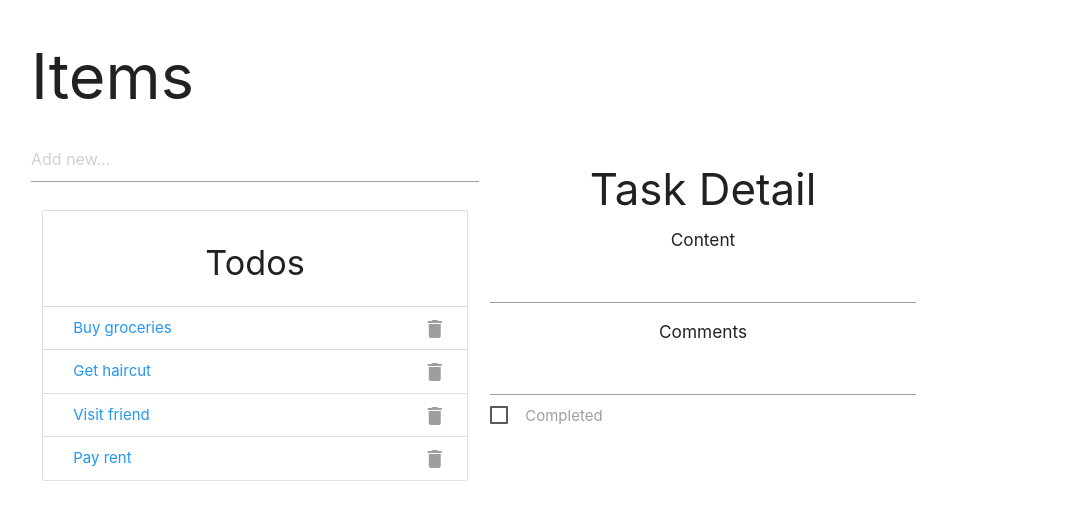
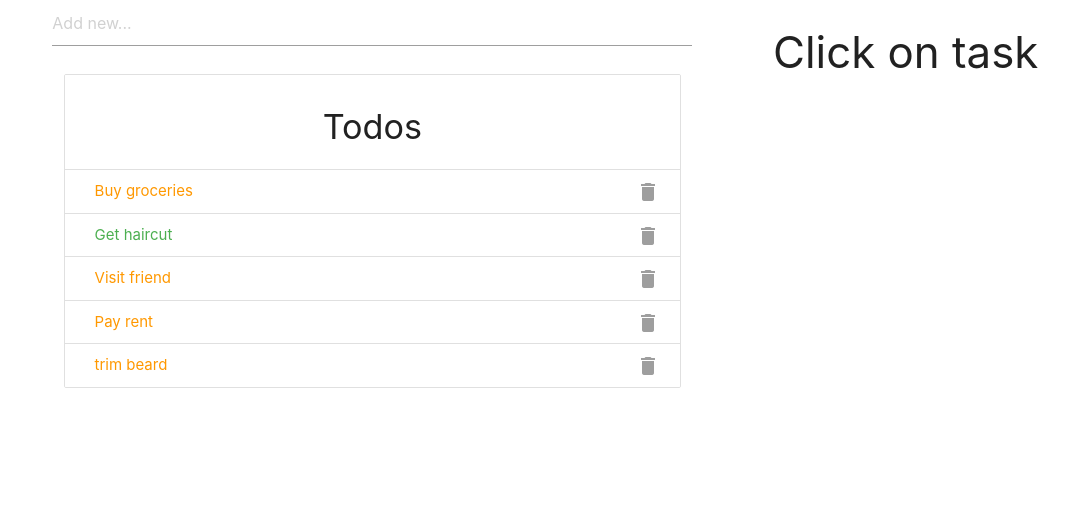
Before and after one commit to asamaiya00/meta-list, a React (Create React App) app: page / in a window 1280 px wide. Shown: the top 520 px of the page, without its empty margins (161-1229 px from the left). Built offline with nearby package versions, Linux system fonts and the light colour scheme; data requests are answered from the project's data file.

Commit message:
update logs

```diff
--- a/db.json
+++ b/db.json
@@ -4,33 +4,41 @@
       "id": 1,
       "name": "Buy groceries",
       "content": "milk, bread, butter",
+      "comments": "from departmental store",
       "completed": false,
-      "comments": "from departmental store",
-      "date": "2019-05-31T15:46:10.179Z"
+      "date": "2020-09-06T17:20:09.707Z"
     },
     {
       "id": 2,
       "name": "Get haircut",
       "content": "It has been ages",
-      "completed": false,
+      "completed": true,
       "comments": "",
       "date": "2019-05-31T15:46:10.179Z"
     },
     {
       "id": 3,
       "name": "Visit friend",
-      "content": "",
+      "content": "In delhi",
+      "comments": "call him",
       "completed": false,
-      "comments": "",
-      "date": "2019-05-31T15:46:10.179Z"
+      "date": "2020-09-06T17:08:57.078Z"
     },
     {
-      "name": " Pay rent",
-      "content": "",
+      "id": 4,
+      "name": "Pay rent",
+      "content": "10000",
+      "comments": "cash only",
+      "completed": false,
+      "date": "2020-09-06T17:07:22.056Z"
+    },
+    {
+      "id": 5,
+      "name": "trim beard",
+      "content": "will do it tomorrow",
       "comments": "",
       "completed": false,
-      "date": "2020-09-06T11:20:04.389Z",
-      "id": 4
+      "date": "2020-09-06T17:08:05.121Z"
     }
   ]
 }
--- a/src/App.js
+++ b/src/App.js
@@ -1,6 +1,5 @@
 import React from 'react';
 import 'materialize-css/dist/css/materialize.min.css';
-import M from 'materialize-css/dist/js/materialize.min.js';
 import { Provider } from 'react-redux';
 import store from './store';
 import TodoList from './components/todos/TodoList';
@@ -10,16 +9,15 @@ import AddTodo from './components/todos/AddTodo';
 function App() {
   return (
     <Provider store={store}>
-      <div className="container row">
-        <h1>Items</h1>
+      <div className="row">
+        <div className="col l2"></div>
         <div className="col l6">
-        <AddTodo/>
+          <AddTodo />
           <TodoList />
         </div>
-        <div className="col l6">
+        <div className="col l4">
           <TodoForm />
         </div>
-
       </div>
     </Provider>
   );
--- a/src/actions/todoActions.js
+++ b/src/actions/todoActions.js
@@ -4,6 +4,8 @@ import {
   GET_TODOS,
   UPDATE_TODO,
   SET_LOADING,
+  SET_CURRENT,
+  CLEAR_CURRENT,
 } from './types';
 
 export const getTodos = () => async (dispatch) => {
@@ -11,7 +13,6 @@ export const getTodos = () => async (dispatch) => {
     setLoading();
     const res = await fetch('http://localhost:5000/todos');
     const data = await res.json();
-    console.log(dispatch);
     dispatch({
       type: GET_TODOS,
       payload: data,
@@ -26,7 +27,6 @@ export const deleteTodo = (id) => async (dispatch) => {
     await fetch(`http://localhost:5000/todos/${id}`, {
       method: 'DELETE',
     });
-    console.log(dispatch)
     dispatch({
       type: DELETE_TODO,
       payload: id,
@@ -54,7 +54,6 @@ export const addTodo = (name) => async (dispatch) => {
       },
     });
     const data = await res.json();
-    console.log(data);
     dispatch({
       type: ADD_TODO,
       payload: data,
@@ -64,6 +63,40 @@ export const addTodo = (name) => async (dispatch) => {
   }
 };
 
+export const updateTodo = (todo) => async (dispatch) => {
+  try {
+    setLoading();
+    const res = await fetch(`http://localhost:5000/todos/${todo.id}`, {
+      method: 'PUT',
+      body: JSON.stringify(todo),
+      headers: {
+        'Content-Type': 'application/json',
+      },
+    });
+    const data = await res.json();
+    console.log(data);
+    dispatch({
+      type: UPDATE_TODO,
+      payload: data,
+    });
+  } catch (error) {
+    console.log(error);
+  }
+};
+
+export const setCurrent = (todo) => {
+  return {
+    type: SET_CURRENT,
+    payload: todo,
+  };
+};
+
+export const clearCurrent = () => {
+  return {
+    type: CLEAR_CURRENT,
+  };
+};
+
 export const setLoading = () => {
   return {
     type: SET_LOADING,
--- a/src/actions/types.js
+++ b/src/actions/types.js
@@ -4,3 +4,5 @@ export const DELETE_TODO = 'DELETE_TODO';
 export const ADD_TODO = 'ADD_TODO';
 
 export const SET_LOADING = 'SET_LOADING';
+export const CLEAR_CURRENT = 'CLEAR_CURRENT'
+export const SET_CURRENT = 'SET_CURRENT'
--- a/src/components/layout/TodoForm.js
+++ b/src/components/layout/TodoForm.js
@@ -1,20 +1,43 @@
-import React, { useState } from 'react';
+import React, { useState, useEffect } from 'react';
+import { connect } from 'react-redux';
+import { updateTodo, clearCurrent } from '../../actions/todoActions';
 
-const TodoForm = () => {
+const TodoForm = ({ todo: { todos, current }, updateTodo,clearCurrent }) => {
   const [content, setContent] = useState('');
   const [completed, setCompleted] = useState(false);
   const [comments, setComments] = useState('');
 
+  useEffect(() => {
+    if (current) {
+      setContent(current.content);
+      setCompleted(current.completed);
+      setComments(current.comments);
+    }
+  }, [current]);
+
+  const onClick = () => {
+    const updated = {
+      id: current.id,
+      name:current.name,
+      content,
+      comments,
+      completed,
+      date: new Date(),
+    };
+    updateTodo(updated);
+    clearCurrent();
+  };
+  if (!current) return <h3 className="center">Click on task</h3>;
   return (
     <form>
       <h3 className="center">Task Detail</h3>
       <h6 className="center">Content</h6>
 
       <input
-      type="text"
-      name="content"
-      value={content}
-      onChange={(e) => setContent(e.target.value)}
+        type="text"
+        name="content"
+        value={content}
+        onChange={(e) => setContent(e.target.value)}
       />
       <br />
       <h6 className="center">Comments</h6>
@@ -36,8 +59,22 @@ const TodoForm = () => {
 
         <span>Completed</span>
       </label>
+      <br />
+      <a
+        href="#!"
+        className="waves-effect waves-light blue btn col s12"
+        onClick={onClick}
+      >
+        Save
+      </a>
     </form>
   );
 };
 
-export default TodoForm;
+const mapStateToProps = (state) => {
+  return {
+    todo: state.todo,
+  };
+};
+
+export default connect(mapStateToProps, { updateTodo,clearCurrent })(TodoForm);
--- a/src/components/todos/TodoItem.js
+++ b/src/components/todos/TodoItem.js
@@ -1,17 +1,15 @@
 import React from 'react';
-import M from 'materialize-css/dist/js/materialize.min.js';
-import { deleteTodo } from '../../actions/todoActions';
+import { deleteTodo, setCurrent } from '../../actions/todoActions';
 import { connect } from 'react-redux';
 
-const TodoItem = ({ todo, deleteTodo } ) => {
-
+const TodoItem = ({ todo, deleteTodo, setCurrent }) => {
   return (
     <li className="collection-item">
       <div>
         <a
           href="#!"
-          className={`${todo.completed ? 'green-text' : 'blue-text'} `}
-          //   onClick={() => setCurrent(log)}
+          className={`${todo.completed ? 'green-text' : 'orange-text'} `}
+          onClick={() => setCurrent(todo)}
         >
           {todo.name}
         </a>
@@ -27,4 +25,4 @@ const TodoItem = ({ todo, deleteTodo } ) => {
   );
 };
 
-export default connect(null, { deleteTodo })(TodoItem);
+export default connect(null, { deleteTodo, setCurrent })(TodoItem);
--- a/src/components/todos/TodoList.js
+++ b/src/components/todos/TodoList.js
@@ -1,4 +1,4 @@
-import React, { useState, useEffect } from 'react';
+import React, { useEffect } from 'react';
 import TodoItem from './TodoItem';
 import { connect } from 'react-redux';
 import { getTodos } from '../../actions/todoActions';
@@ -7,6 +7,7 @@ import Preloader from '../layout/Preloader';
 const TodoList = ({ todo: { todos, loading }, getTodos }) => {
   useEffect(() => {
     getTodos();
+        // eslint-disable-next-line
   }, []);
   if (loading || todos === null) return <Preloader />;
   return (
--- a/src/reducers/todoReducer.js
+++ b/src/reducers/todoReducer.js
@@ -3,6 +3,9 @@ import {
   SET_LOADING,
   ADD_TODO,
   DELETE_TODO,
+  SET_CURRENT,
+  CLEAR_CURRENT,
+  UPDATE_TODO,
 } from '../actions/types';
 
 const initialState = {
@@ -32,6 +35,26 @@ export default (state = initialState, { type, payload }) => {
         todos: state.todos.filter((todo) => todo.id !== payload),
         loading: false,
       };
+    case UPDATE_TODO:
+      return {
+        ...state,
+        todos: state.todos.map((todo) =>
+          todo.id === payload.id ? payload : todo
+        ),
+        loading: false,
+      };
+
+    case SET_CURRENT:
+      return {
+        ...state,
+        current: payload,
+      };
+
+    case CLEAR_CURRENT:
+      return {
+        ...state,
+        current: null,
+      };
 
     case SET_LOADING:
       return {
```
Also changed, not shown: 1 other file (tests, documents, lock files or other folders).
